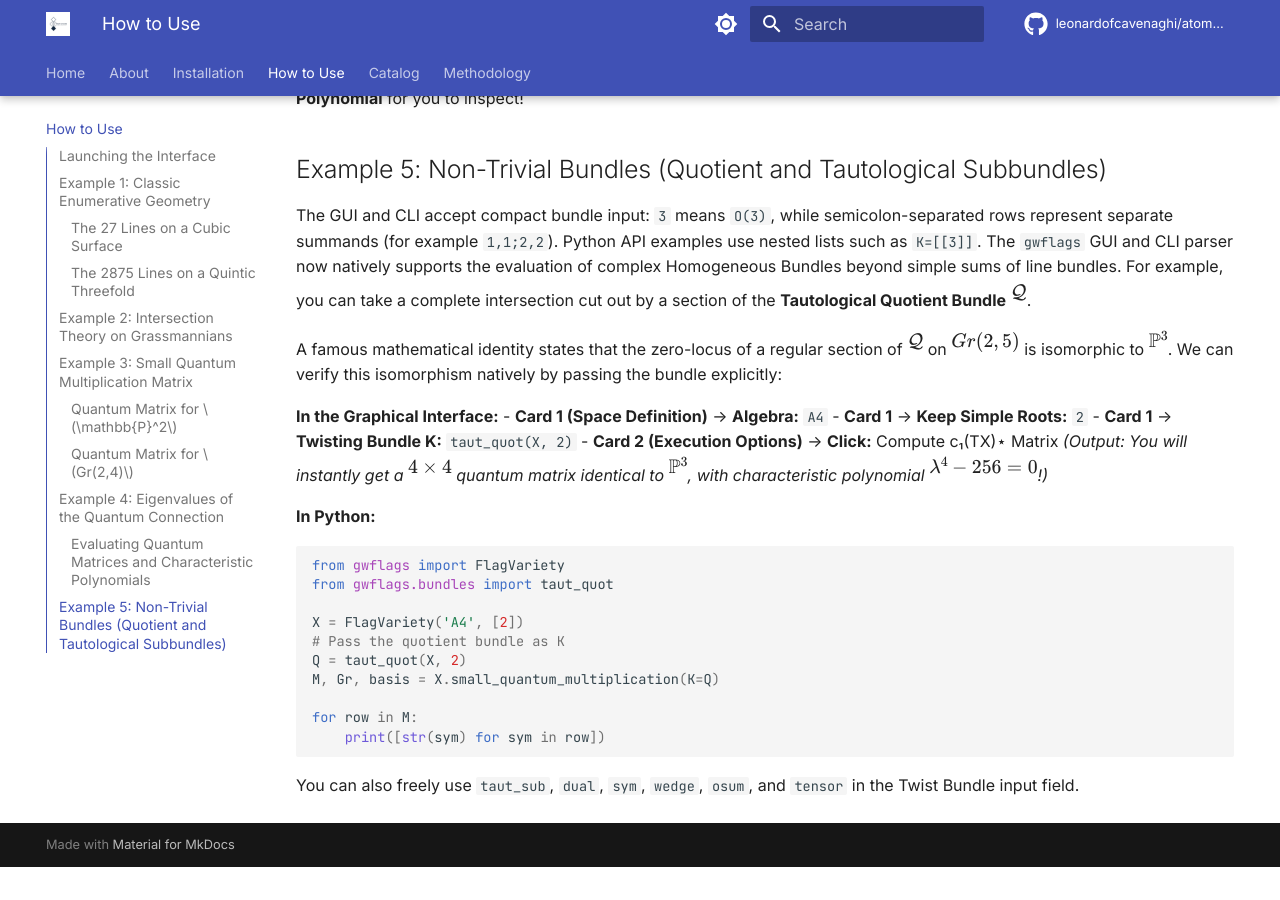
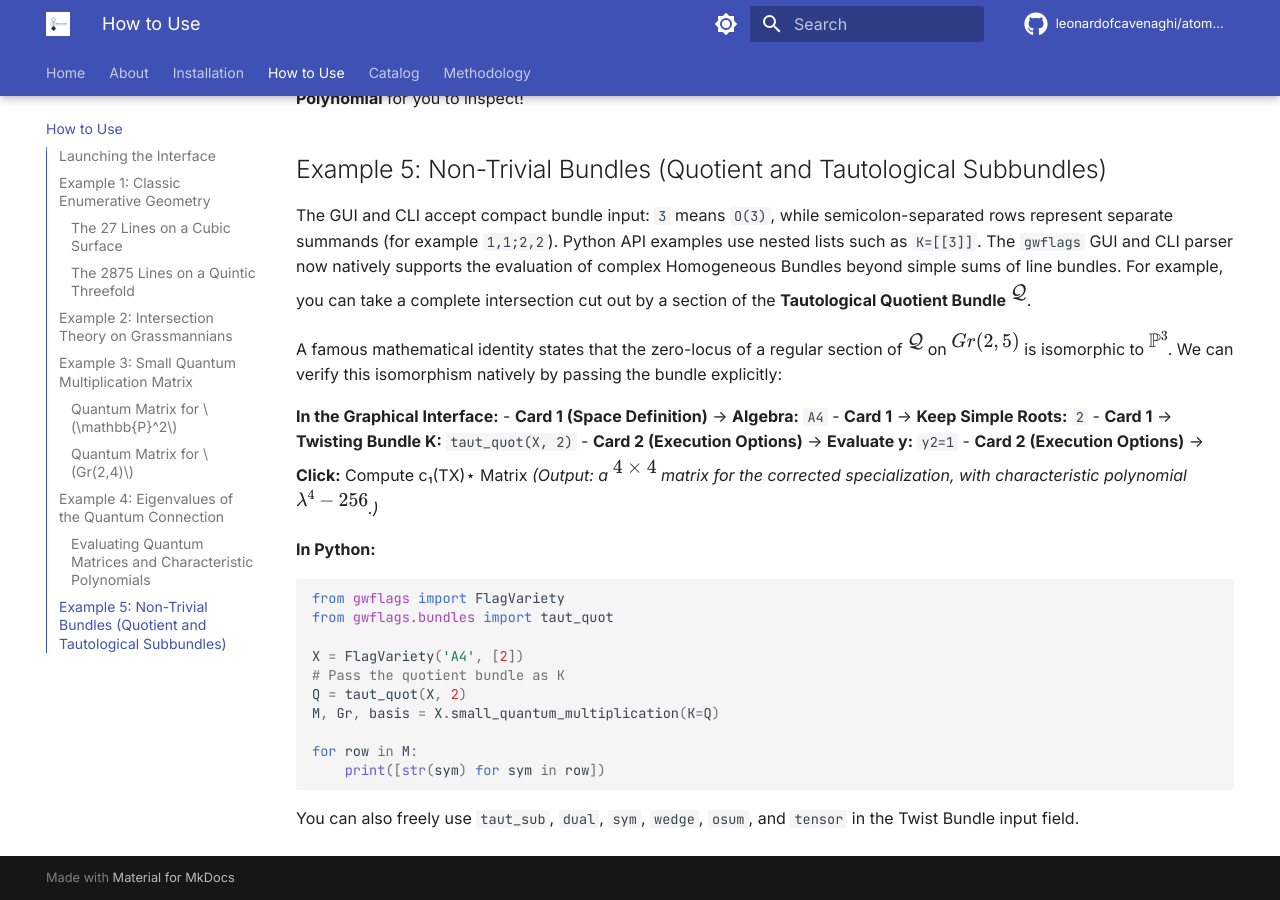
Before and after one commit to leonardofcavenaghi/atomicdecompositions, an MkDocs documentation site: the page built from docs/how-to-use.md, in a window 1280 px wide and 900 px high, scrolled down 3269 px. Built offline with MkDocs 1.6.1 and Material for MkDocs 9.7.7, drawn with Linux system fonts in a browser that asks for light colours; comment, search, counter and statistics services are not loaded; before the commit the page ends 4136 px from its top, so only the background shows below that.

Commit message:
docs: correct GUI input examples

````diff
--- a/docs/how-to-use.md
+++ b/docs/how-to-use.md
@@ -65,7 +65,7 @@ You can compute Gromov-Witten invariants on more complex flag varieties. Here, w
 - **Card 1** -> **Keep Simple Roots:** `2`
 - **Card 1** -> **Twisting Bundle K:** *(Leave empty)*
 - **Card 3 (GW Invariants)** -> **Curve Class &beta;:** `0, 1, 0`
-- **Card 3** -> **Insertions:** `5|2|3`
+- **Card 3** -> **Insertions:** `2 1 3 2|1 2|3 2`
 - **Card 3** -> **Click:** Compute Invariant (Output: `1`)
 
 **In Python:**
@@ -149,8 +149,9 @@ We can verify this isomorphism natively by passing the bundle explicitly:
 - **Card 1 (Space Definition)** -> **Algebra:** `A4`
 - **Card 1** -> **Keep Simple Roots:** `2`
 - **Card 1** -> **Twisting Bundle K:** `taut_quot(X, 2)`
+- **Card 2 (Execution Options)** -> **Evaluate y:** `y2=1`
 - **Card 2 (Execution Options)** -> **Click:** Compute c₁(TX)⋆ Matrix
-*(Output: You will instantly get a $4 \times 4$ quantum matrix identical to $\mathbb{P}^3$, with characteristic polynomial $\lambda^4 - 256 = 0$!)*
+*(Output: a $4 \times 4$ matrix for the corrected specialization, with characteristic polynomial $\lambda^4 - 256$.)*
 
 **In Python:**
 ```python
````
Also changed, not shown: site/how-to-use/index.html, site/search/search_index.json.
